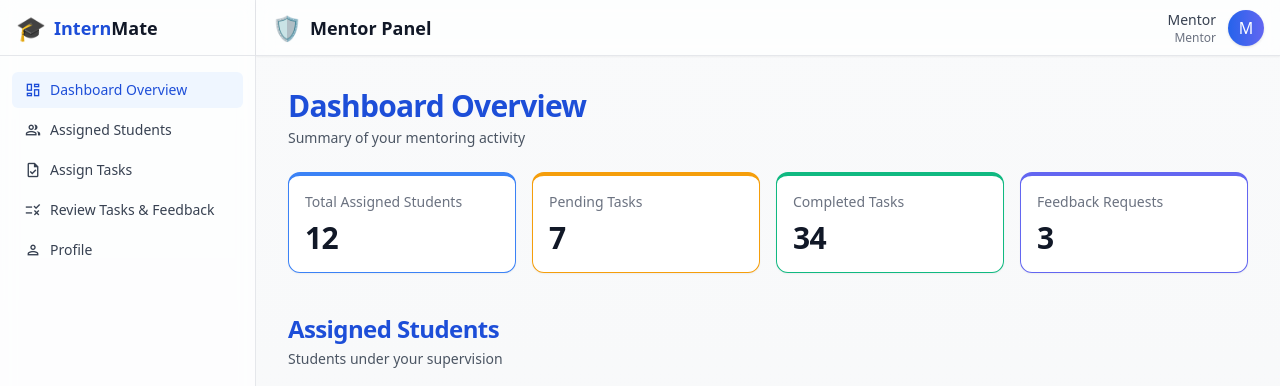
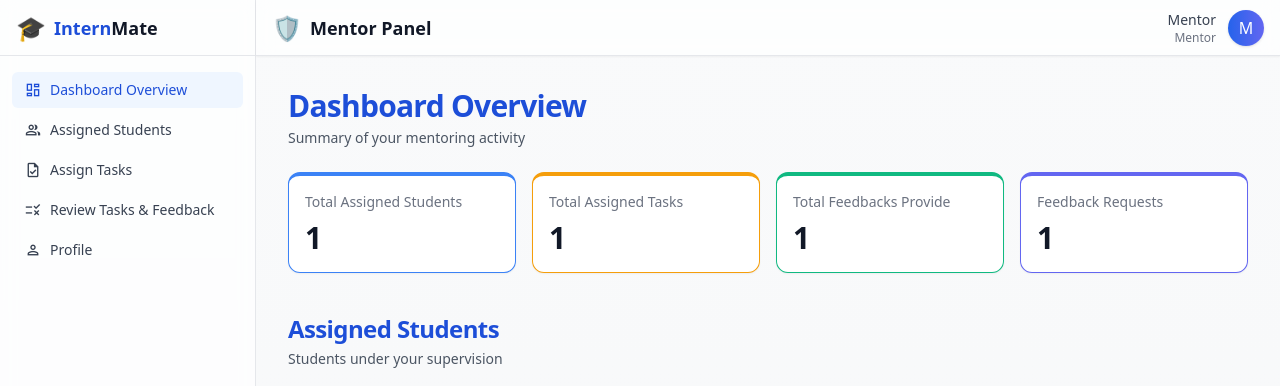
Before and after one commit to Chhitchhanut/internship-management-system-project, a FastAPI app: template app/templates/mentor_dash.html in a window 1280 px wide. Shown: the top 386 px of the page. Run offline with FastAPI, Linux system fonts and the light colour scheme; the template is opened without the code that fills it: most values are stand-ins (such as "Sample title", 1, 10 or a date in 2020); some libraries are stand-ins or nearby versions.

Commit message:
feat: mentor overview

```diff
--- a/app/templates/mentor_dash.html
+++ b/app/templates/mentor_dash.html
@@ -63,19 +63,19 @@
         <div class="grid grid-cols-1 sm:grid-cols-2 lg:grid-cols-4 gap-4">
           <div class="rounded-xl border bg-white p-4 shadow-sm transition hover:shadow-md border-t-4 border-blue-500">
             <div class="text-sm text-gray-500">Total Assigned Students</div>
-            <div class="mt-2 text-3xl font-semibold tracking-tight">12</div>
+            <div class="mt-2 text-3xl font-semibold tracking-tight">{{ total_students }}</div>
           </div>
           <div class="rounded-xl border bg-white p-4 shadow-sm transition hover:shadow-md border-t-4 border-amber-500">
-            <div class="text-sm text-gray-500">Pending Tasks</div>
-            <div class="mt-2 text-3xl font-semibold tracking-tight">7</div>
+            <div class="text-sm text-gray-500">Total Assigned Tasks</div>
+            <div class="mt-2 text-3xl font-semibold tracking-tight">{{ total_assigned_tasks }}</div>
           </div>
           <div class="rounded-xl border bg-white p-4 shadow-sm transition hover:shadow-md border-t-4 border-emerald-500">
-            <div class="text-sm text-gray-500">Completed Tasks</div>
-            <div class="mt-2 text-3xl font-semibold tracking-tight">34</div>
+            <div class="text-sm text-gray-500">Total Feedbacks Provide</div>
+            <div class="mt-2 text-3xl font-semibold tracking-tight">{{ total_fb_pv }}</div>
           </div>
           <div class="rounded-xl border bg-white p-4 shadow-sm transition hover:shadow-md border-t-4 border-indigo-500">
             <div class="text-sm text-gray-500">Feedback Requests</div>
-            <div class="mt-2 text-3xl font-semibold tracking-tight">3</div>
+            <div class="mt-2 text-3xl font-semibold tracking-tight">{{ total_fb_rq }}</div>
           </div>
         </div>
       </section>
```
Also changed, not shown: app/routers/mentor.py (+16 -0 lines).
